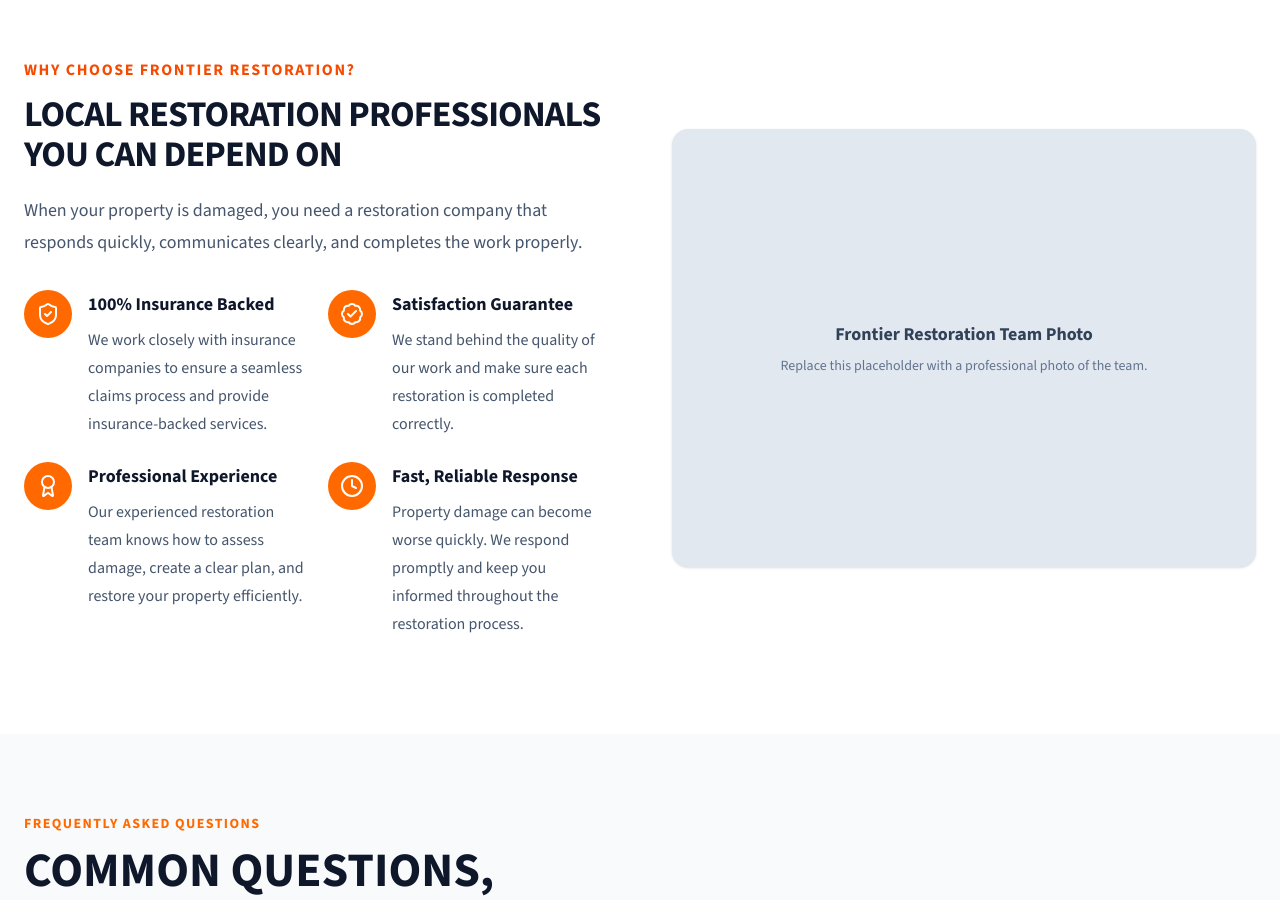
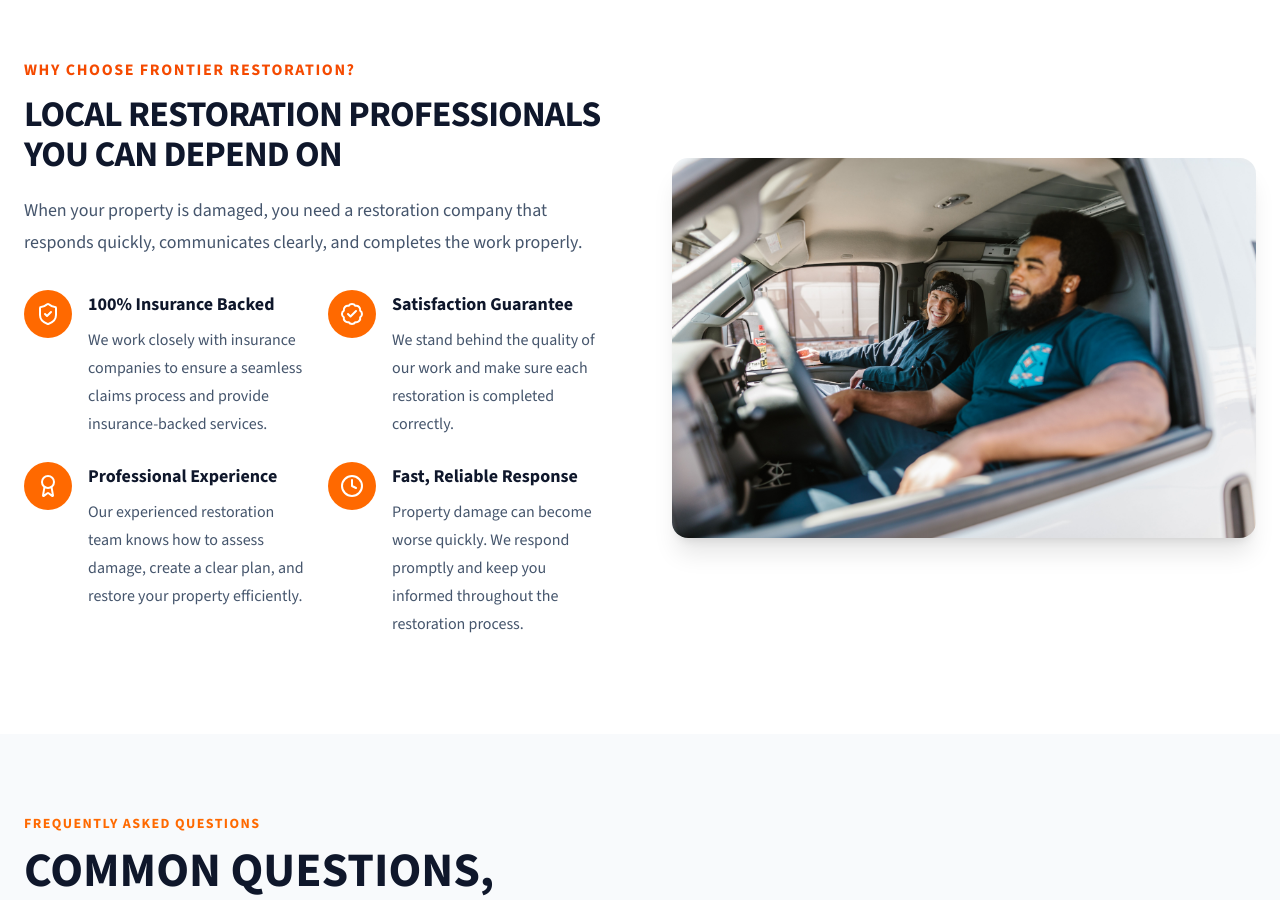
Before and after one commit to Davidhub907/FR_Website, a Next.js app: page / in a window 1280 px wide. Shown: the part 4660-5560 px from the top of the page. Built offline with nearby package versions, Linux system fonts and the light colour scheme; no server answers.

Commit message:
Added placeholder image until I get the right photos

```diff
--- a/components/layout/WhyChooseUs.js
+++ b/components/layout/WhyChooseUs.js
@@ -1,4 +1,5 @@
 import { ShieldCheck, BadgeCheck, Award, Clock } from "lucide-react";
+import Image from "next/image";
 
 const reasons = [
   {
@@ -106,19 +107,16 @@ export default function WhyChooseUs() {
           </div>
 
           {/* Team image placeholder */}
-          <div className="overflow-hidden rounded-2xl bg-slate-200 shadow-sm">
-            <div className="flex aspect-[4/3] items-center justify-center px-8 text-center">
-              <div>
-                <p className="text-lg font-bold text-slate-700">
-                  Frontier Restoration Team Photo
-                </p>
-
-                <p className="mt-2 text-sm text-slate-500">
-                  Replace this placeholder with a professional photo of the
-                  team.
-                </p>
-              </div>
-            </div>
+          {/* Team image */}
+          <div className="relative h-[300px] overflow-hidden rounded-2xl shadow-xl sm:h-[380px]">
+            <Image
+              src="/images/Team-placeholder.jpg"
+              alt="Frontier Restoration team"
+              fill
+              priority
+              sizes="(max-width: 1024px) 100vw, 50vw"
+              className="object-cover"
+            />
           </div>
         </div>
       </div>
```
